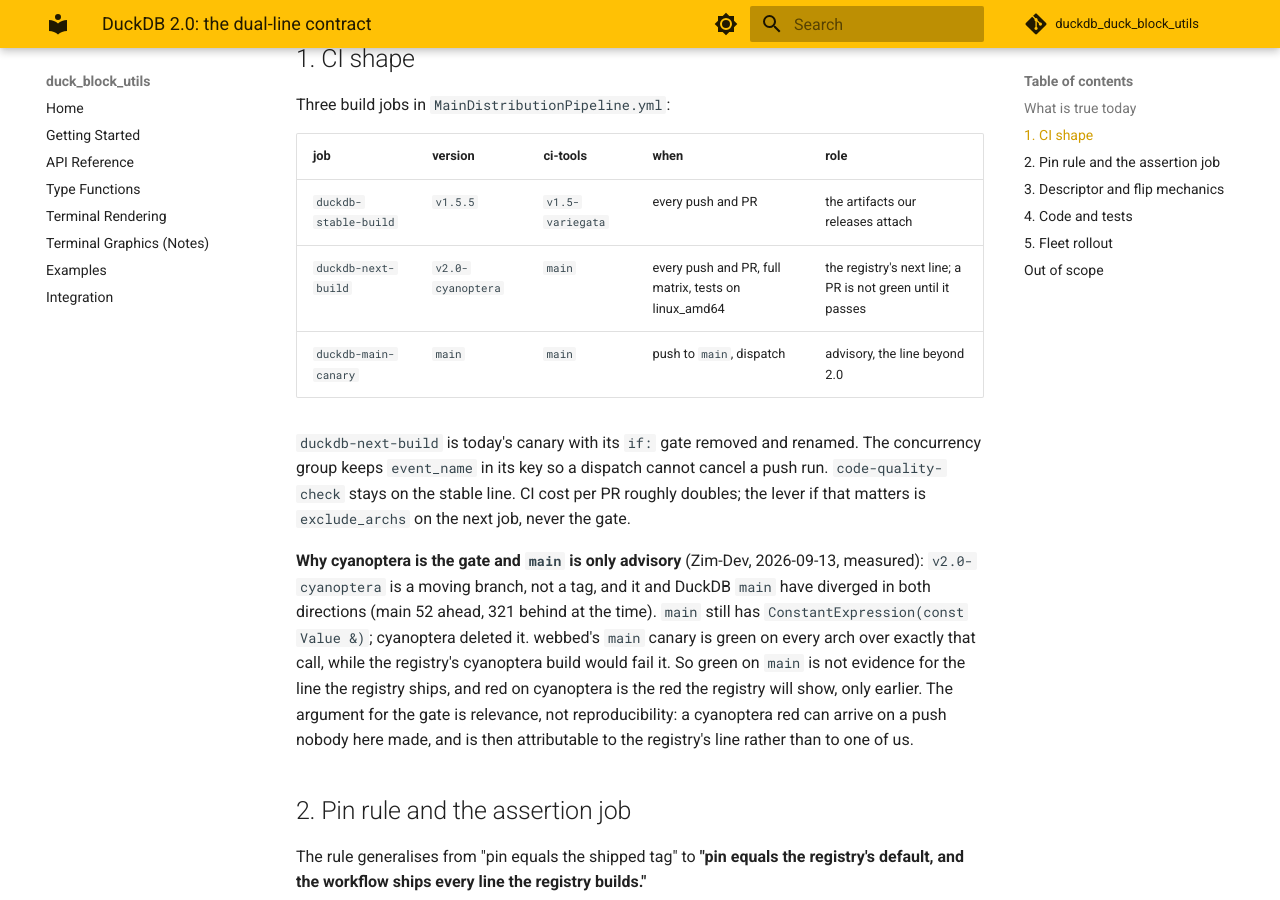
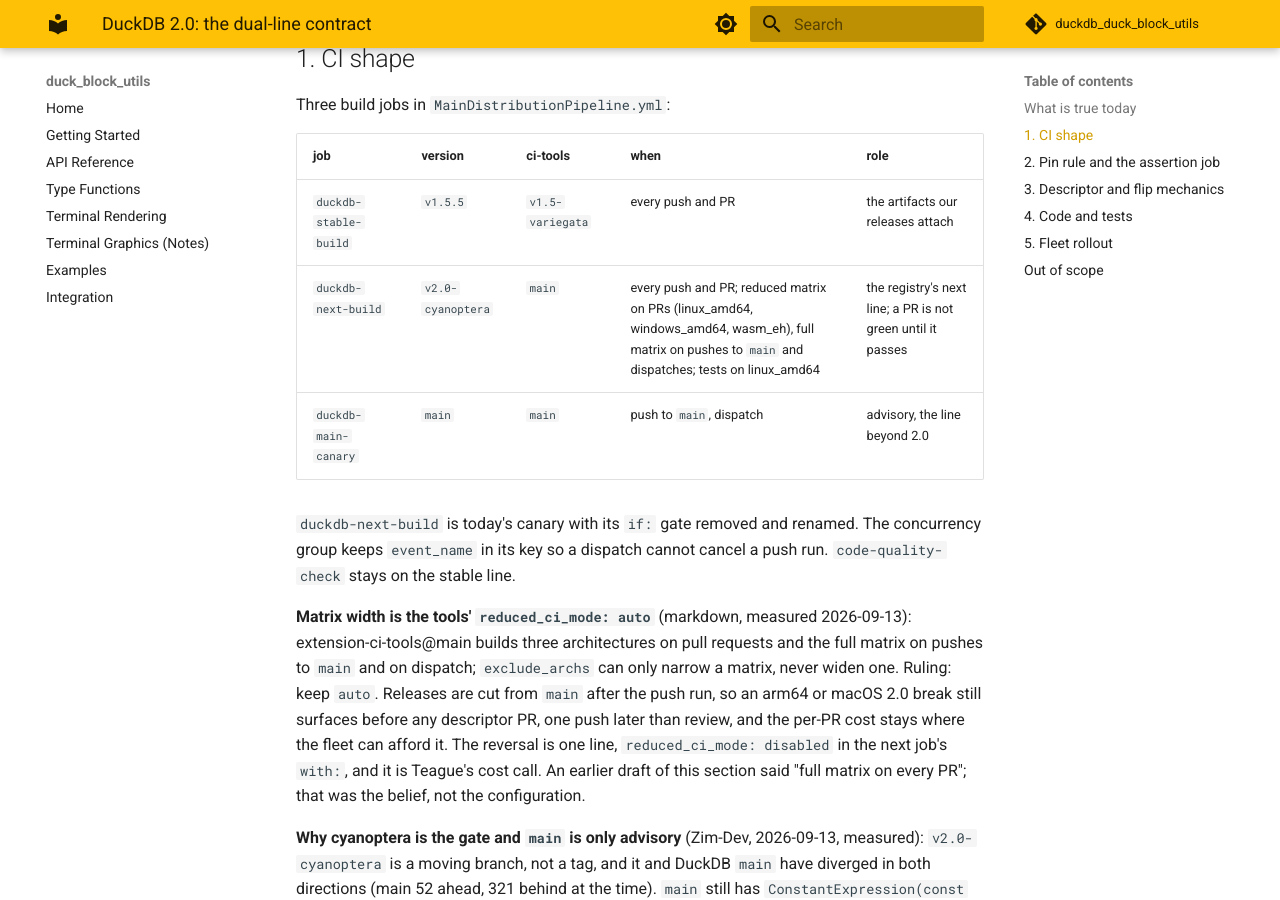
Before and after one commit to teaguesterling/duckdb_duck_block_utils, an MkDocs documentation site: the page built from docs/superpowers/specs/2026-09-13-duckdb-2.0-dual-line-design.md, in a window 1280 px wide and 900 px high, scrolled down 873 px. Built offline with MkDocs 1.6.1 and Material for MkDocs 9.7.7, drawn with Linux system fonts in a browser that asks for light colours; comment, search, counter and statistics services are not loaded.

Commit message:
spec, ci: the next job's matrix is reduced on PRs and full on pushes to main; say so
markdown measured that extension-ci-tools@main's reduced_ci_mode defaults to auto:
three arches on pull requests, the full matrix on pushes to main and dispatches;
exclude_archs can only narrow. The design said "full matrix on every PR", which
was the belief, not the configuration. Ruling: keep auto, state it, and name the
one-line reversal (reduced_ci_mode: disabled) as Teague's cost call.

Co-Authored-By: Claude Fable 5.1 <noreply@anthropic.com>
Claude-Session: https://claude.ai/code/session_016zwajrDwGovHyurxP53ouh

```diff
--- a/docs/superpowers/specs/2026-09-13-duckdb-2.0-dual-line-design.md
+++ b/docs/superpowers/specs/2026-09-13-duckdb-2.0-dual-line-design.md
@@ -33,13 +33,21 @@ Three build jobs in `MainDistributionPipeline.yml`:
 | job | version | ci-tools | when | role |
 |---|---|---|---|---|
 | `duckdb-stable-build` | `v1.5.5` | `v1.5-variegata` | every push and PR | the artifacts our releases attach |
-| `duckdb-next-build` | `v2.0-cyanoptera` | `main` | every push and PR, full matrix, tests on linux_amd64 | the registry's next line; a PR is not green until it passes |
+| `duckdb-next-build` | `v2.0-cyanoptera` | `main` | every push and PR; reduced matrix on PRs (linux_amd64, windows_amd64, wasm_eh), full matrix on pushes to `main` and dispatches; tests on linux_amd64 | the registry's next line; a PR is not green until it passes |
 | `duckdb-main-canary` | `main` | `main` | push to `main`, dispatch | advisory, the line beyond 2.0 |
 
 `duckdb-next-build` is today's canary with its `if:` gate removed and renamed. The concurrency
 group keeps `event_name` in its key so a dispatch cannot cancel a push run. `code-quality-check`
-stays on the stable line. CI cost per PR roughly doubles; the lever if that matters is
-`exclude_archs` on the next job, never the gate.
+stays on the stable line.
+
+**Matrix width is the tools' `reduced_ci_mode: auto`** (markdown, measured 2026-09-13):
+extension-ci-tools@main builds three architectures on pull requests and the full matrix on
+pushes to `main` and on dispatch; `exclude_archs` can only narrow a matrix, never widen one.
+Ruling: keep `auto`. Releases are cut from `main` after the push run, so an arm64 or macOS
+2.0 break still surfaces before any descriptor PR, one push later than review, and the per-PR
+cost stays where the fleet can afford it. The reversal is one line, `reduced_ci_mode: disabled`
+in the next job's `with:`, and it is Teague's cost call. An earlier draft of this section said
+"full matrix on every PR"; that was the belief, not the configuration.
 
 **Why cyanoptera is the gate and `main` is only advisory** (Zim-Dev, 2026-09-13, measured):
 `v2.0-cyanoptera` is a moving branch, not a tag, and it and DuckDB `main` have diverged in both
```
Also changed, not shown: 1 other file.
